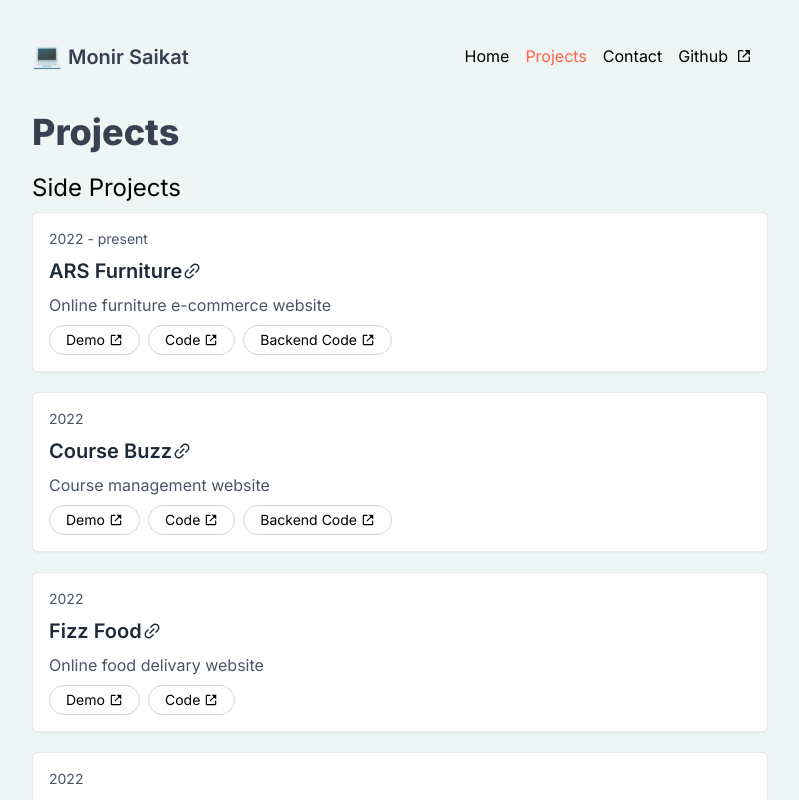
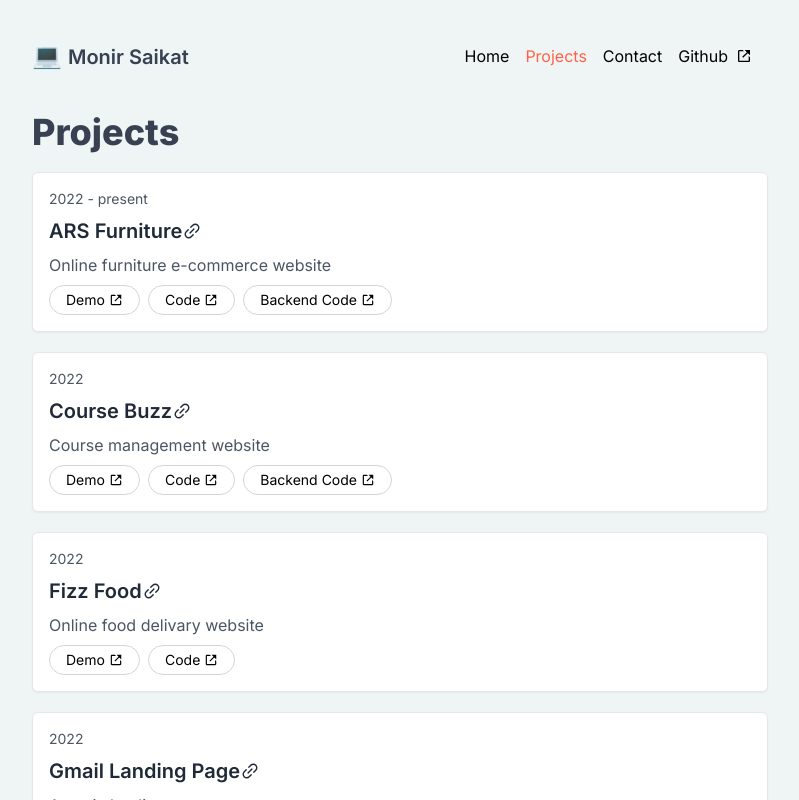
Before and after one commit to MonirSaikat/MonirSaikat, a Next.js app: page /projects in a window 1280 px wide. Shown: the top 800 px of the page, without its empty margins (240-1039 px from the left). Built offline with nearby package versions, Linux system fonts and the light colour scheme.

Commit message:
removed side projects title

```diff
--- a/pages/projects.js
+++ b/pages/projects.js
@@ -56,7 +56,7 @@ const ProjectPage = () => {
     <div>
       <Meta title='Projects' />
       <SectionTitle>Projects</SectionTitle>
-      <h2 className='text-2xl mb-2'>Side Projects</h2>
+      {/* <h2 className='text-2xl mb-2'>Side Projects</h2> */}
       <div className="">
         {renderProjects}
       </div>
```
